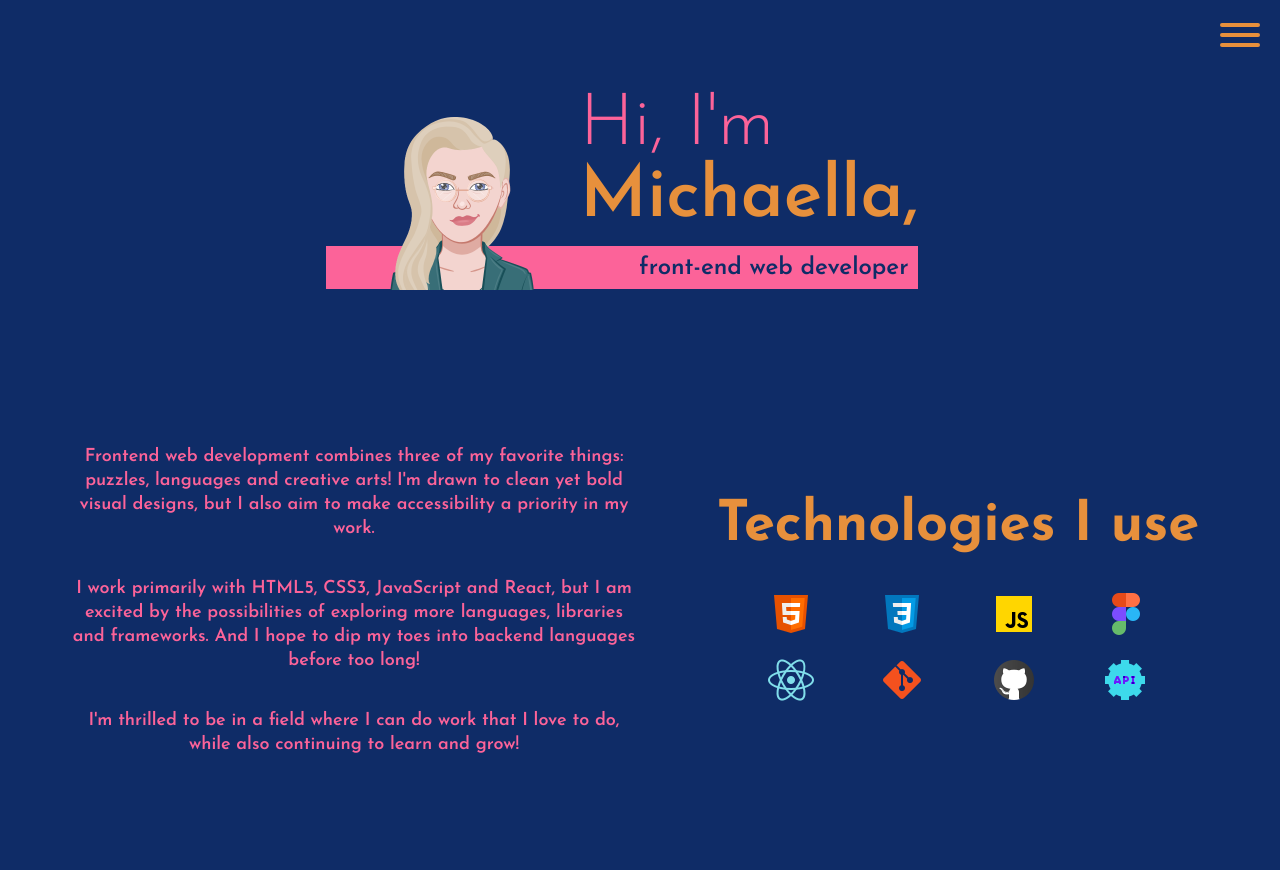
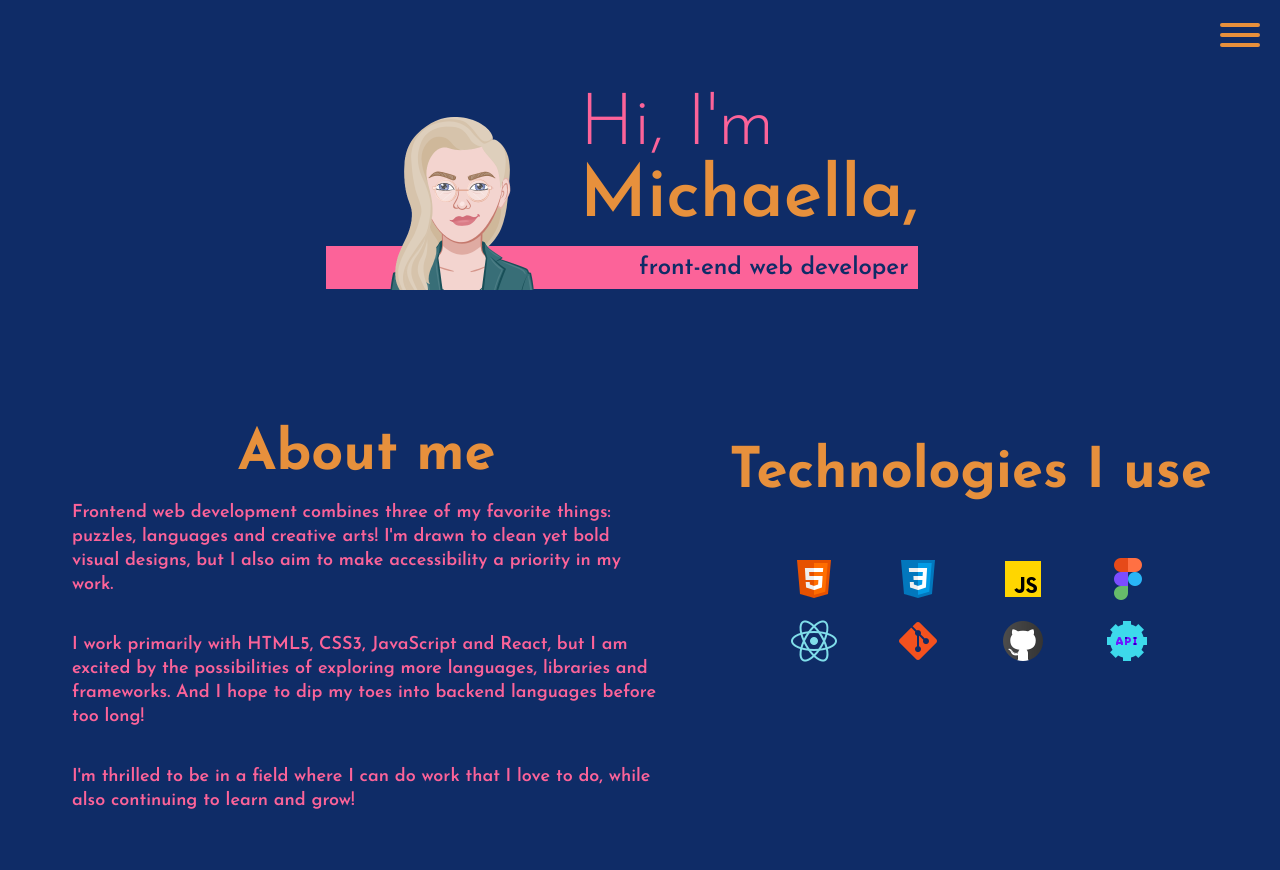
Before and after one commit to michaella23/My-Portfolio, a plain HTML site: page index.html in a window 1280 px wide. Shown: the top 870 px of the page. Drawn offline with Linux system fonts and the light colour scheme.

Commit message:
spacing issues

```diff
--- a/index.html
+++ b/index.html
@@ -47,13 +47,13 @@
         <!-- or... technologies I use -->
              <!-- HTML/CSS/JS/React/APIs/Git/GitHub/etc... -->
         <div class="about-child developer">
-            <!--<p>I am a lifelong learner. I have many interests and endless curiosity, with a passion for languages. (I speak two fluently, but have dabbled in several others!) I have explored various professional avenues, but when I discovered web development I wondered why it had taken me so long!</p>-->
+            <h2 class="about-heading">About me</h2>
             <p>Frontend web development combines three of my favorite things: puzzles, languages and creative arts! I'm drawn to clean yet bold visual designs, but I also aim to make accessibility a priority in my work.</p>
             <p>I work primarily with HTML5, CSS3, JavaScript and React, but I am excited by the possibilities of exploring more languages, libraries and frameworks. And I hope to dip my toes into backend languages before too long!</p>
             <p>I'm thrilled to be in a field where I can do work that I love to do, while also continuing to learn and grow!</p>
         </div>
         <div class="technologies">
-            <h2 class="section-subtitle about-section-subtitle">Technologies I use</h2>
+            <h3 class="section-subtitle about-section-subtitle">Technologies I use</h3>
             <div class="about-child icon-grid">
                 <!-- data-toggle and data-tooltip are from bootstrap... -->
                 <img src="icons/icons8-html-5-48.png" alt="HTML5" name="HTML5">
--- a/style.css
+++ b/style.css
@@ -286,18 +286,22 @@ nav {
 
 .developer {
     margin-bottom: 2em;
+    text-align: left;
+}
 
-    text-align: center;
+.about-heading {
+    align-self: center;
+    color: var(--clr-bright);
 }
 
 .icon-grid {
     display: grid;
     grid-template-columns: repeat(4, 1fr);
     grid-template-rows: 1fr 1fr;
-    grid-gap: 1em;
-    width: 500px;
-    margin: 0 2em;
-    padding: 1em 2em;
+    grid-gap: .75em;
+    width: 475px;
+    margin: 1em 2em;
+    padding: 1em 3em;
     place-items: center;
 }
 
@@ -305,13 +309,13 @@ nav {
     display: flex;
     flex-direction: column;
     align-items: center;
-    width: 100%;
+    margin-top: 3em;
 }
 
 @media (min-width: 800px) {
     .about {
         flex-direction: row;
-        justify-content: center;
+        align-items: flex-start;
     }
 
     .developer {
@@ -325,7 +329,6 @@ nav {
 
     .about-section-subtitle {
         margin: 0;
-
     }
 
     .about-child + .about-child {
@@ -411,7 +414,7 @@ nav {
 
 
 footer {
-    padding-top: 5em;
+    padding: 5em 2em 1em;
     text-align: center;
     font-size: var(--fs-h3);
     color: var(--clr-accent);
```
